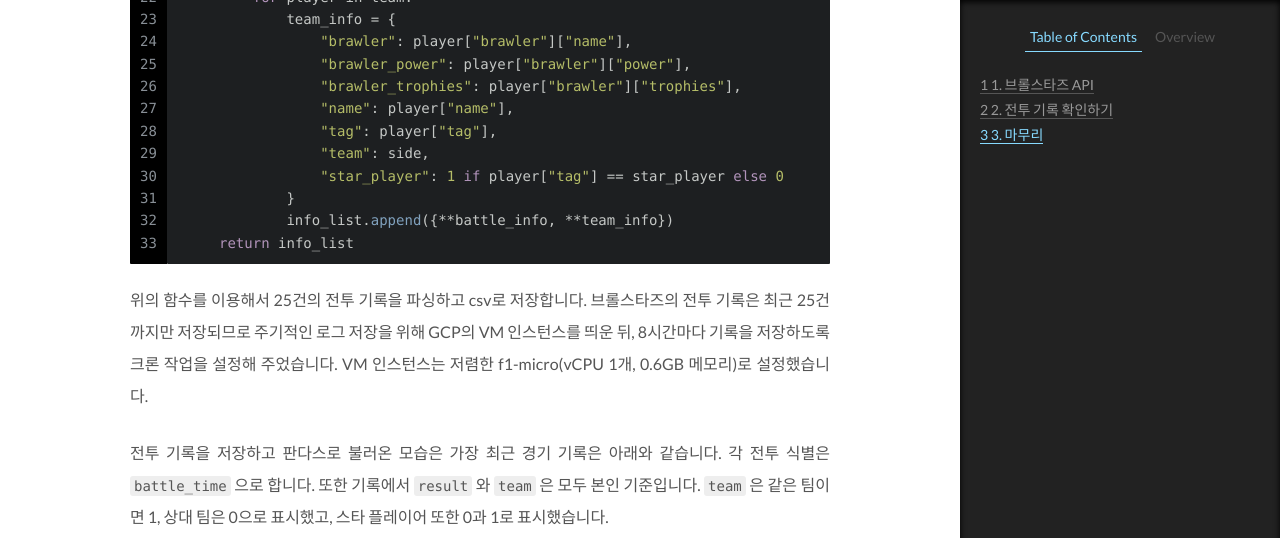
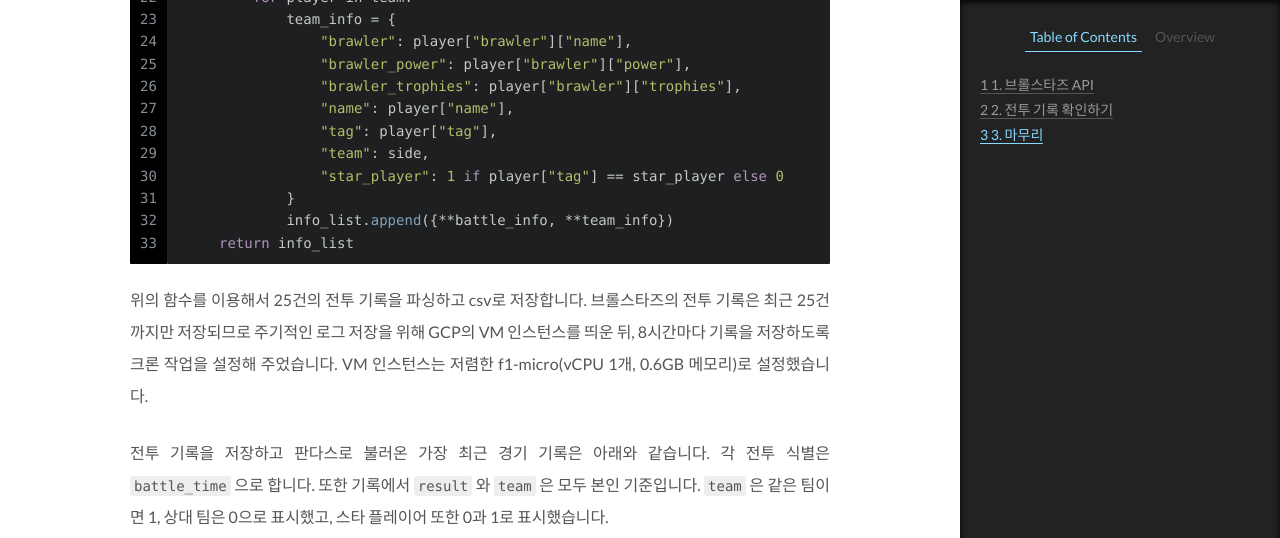
Before and after one commit to novdov/novdov.github.io, a Jekyll site: the page built from _posts/2019-08-18-Brawl-Stars-API.md, in a window 1280 px wide and 1400 px high, scrolled down 3166 px, cut to the strip 0-538 px from the top of the window. Built offline with Jekyll 4.4.1, drawn with Linux system fonts in a browser that asks for light colours; comment, search, counter and statistics services are not loaded.

Commit message:
revision

```diff
--- a/_posts/2019-08-18-Brawl-Stars-API.md
+++ b/_posts/2019-08-18-Brawl-Stars-API.md
@@ -134,7 +134,7 @@ def parse_single_battle_log(battle_log: Mapping, tag: str) -> Optional[List[Mapp
 
 위의 함수를 이용해서 25건의 전투 기록을 파싱하고 csv로 저장합니다. 브롤스타즈의 전투 기록은 최근 25건까지만 저장되므로 주기적인 로그 저장을 위해 GCP의 VM 인스턴스를 띄운 뒤, 8시간마다 기록을 저장하도록 크론 작업을 설정해 주었습니다. VM 인스턴스는 저렴한 f1-micro(vCPU 1개, 0.6GB 메모리)로 설정했습니다.
 
-전투 기록을 저장하고 판다스로 불러온 모습은 가장 최근 경기 기록은 아래와 같습니다. 각 전투 식별은 `battle_time` 으로 합니다. 또한 기록에서 `result` 와 `team` 은 모두 본인 기준입니다. `team` 은 같은 팀이면 1, 상대 팀은 0으로 표시했고, 스타 플레이어 또한 0과 1로 표시했습니다.
+전투 기록을 저장하고 판다스로 불러온 가장 최근 경기 기록은 아래와 같습니다. 각 전투 식별은 `battle_time` 으로 합니다. 또한 기록에서 `result` 와 `team` 은 모두 본인 기준입니다. `team` 은 같은 팀이면 1, 상대 팀은 0으로 표시했고, 스타 플레이어 또한 0과 1로 표시했습니다.
 
 ![](https://i.imgur.com/BiXPgs7.png)
 
```
